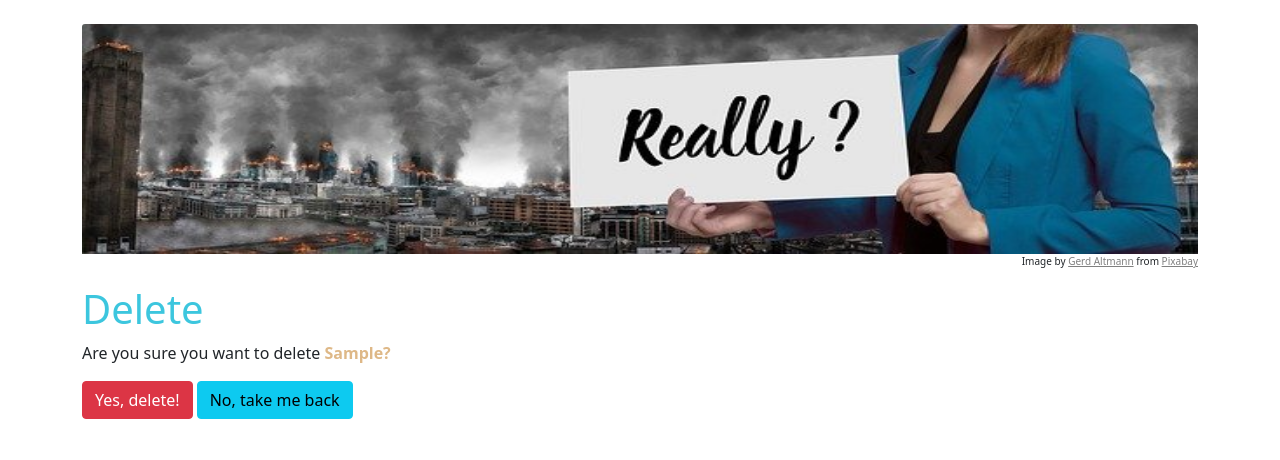
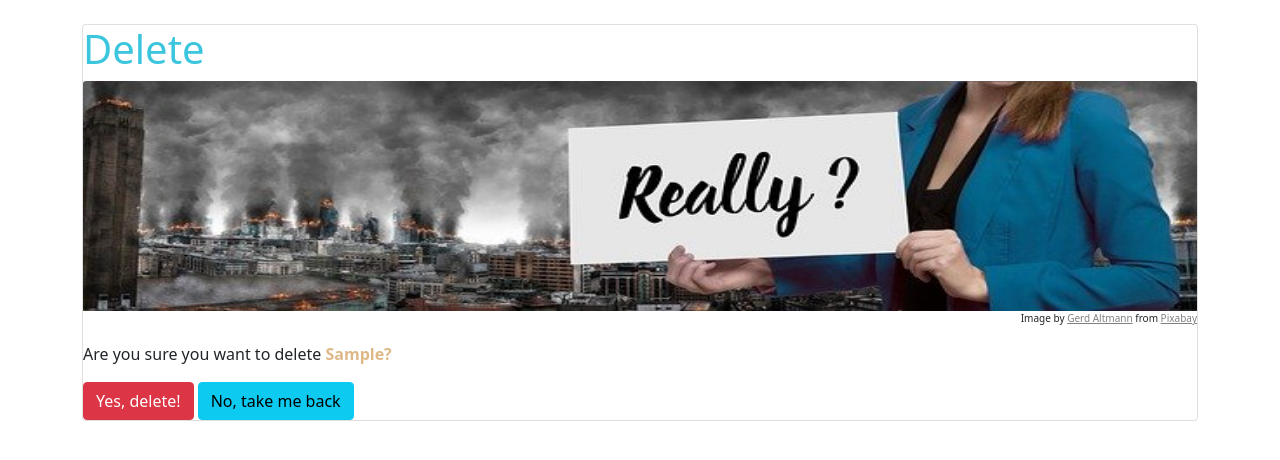
Before and after one commit to codeamazone/miu-app, a Django app: page /ideas/1/delete in a window 1280 px wide. Shown: the part 56-516 px from the top of the page. Run offline with Django 3.2, Linux system fonts and the light colour scheme; tables that the repository leaves empty hold one stand-in row (values such as "Sample post"); parts of the project's set-up code (start-up, migrations or seed data) failed here and were passed over; some libraries are stand-ins or nearby versions.

Commit message:
updated delete.html and readme.md

```diff
--- a/templates/idea_delete.html
+++ b/templates/idea_delete.html
@@ -1,4 +1,6 @@
 {% extends "base.html" %} {% load static %} {% block content %}
+<div class="card mb-3">
+  <h1 style="color:#3cc6de">Delete</h1>
   <img
     src="{% static 'img/really.jpg' %}"
     class="card-img-top"
@@ -11,7 +13,7 @@ Gerd Altmann</a> from
 <a class="greylink" href="https://pixabay.com/?utm_source=link-attribution&amp;utm_medium=referral&amp;utm_campaign=image&amp;utm_content=3271591">
 Pixabay
 </a>
-<h1 style="color: #3cc6de">Delete</h1>
+<!-- <h1 style="color: #3cc6de">Delete</h1> -->
 <form action="" method="post">
   {% csrf_token %}
   <p>Are you sure you want to delete <b style="color: burlywood"> {{ object.idea }}? <b></p>
```
Also changed, not shown: README.md, static/img/screenshot_delete.PNG, static/img/screenshot_idealist.PNG. Lines whose indentation alone changed are shown as unchanged.
